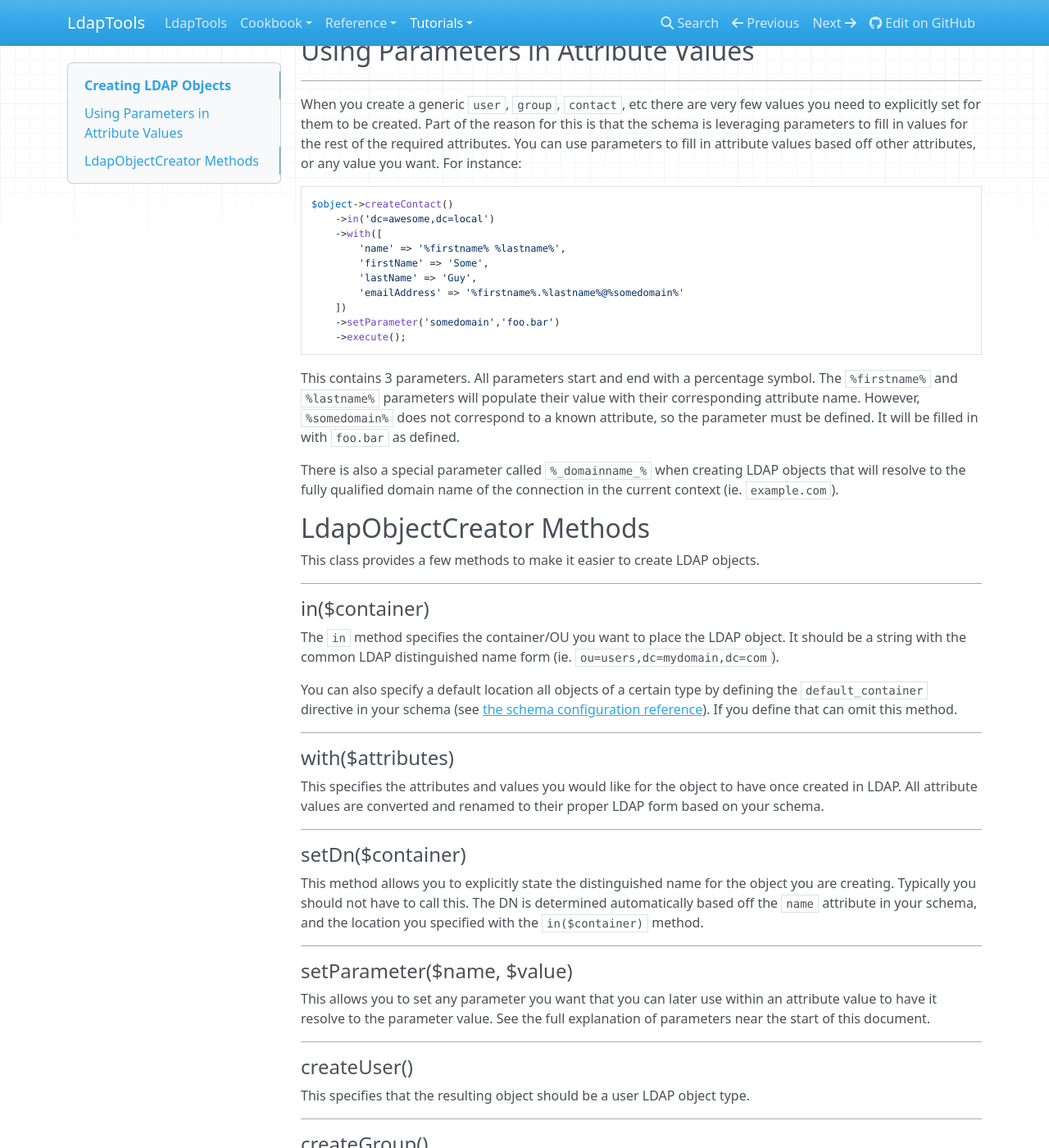
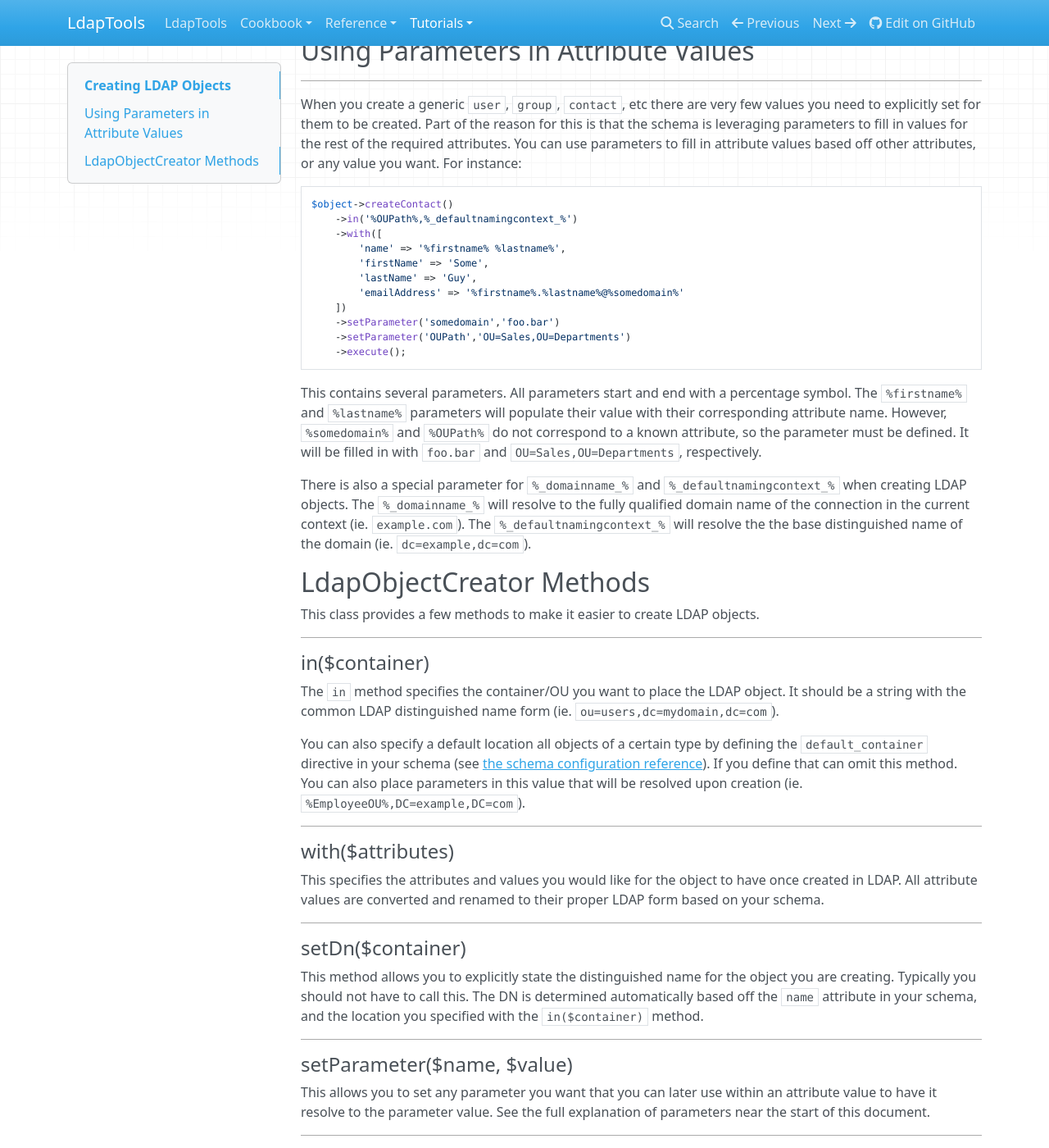
Before and after one commit to ldaptools/ldaptools, an MkDocs documentation site: the page built from docs/en/tutorials/Creating-LDAP-Objects.md, in a window 1280 px wide and 1400 px high, scrolled down 868 px. Shown: the whole window at 82% size. Built offline with MkDocs 1.6.1, drawn with Linux system fonts in a browser that asks for light colours; nearby versions of some CDN libraries.

Commit message:
Update the docs.

````diff
--- a/docs/en/tutorials/Creating-LDAP-Objects.md
+++ b/docs/en/tutorials/Creating-LDAP-Objects.md
@@ -51,7 +51,7 @@ want. For instance:
 
 ```php
 $object->createContact()
-    ->in('dc=awesome,dc=local')
+    ->in('%OUPath%,%_defaultnamingcontext_%')
     ->with([
         'name' => '%firstname% %lastname%',
         'firstName' => 'Some',
@@ -59,15 +59,19 @@ $object->createContact()
         'emailAddress' => '%firstname%.%lastname%@%somedomain%'
     ])
     ->setParameter('somedomain','foo.bar')
+    ->setParameter('OUPath','OU=Sales,OU=Departments')
     ->execute();
 ```
 
-This contains 3 parameters. All parameters start and end with a percentage symbol. The `%firstname%` and `%lastname%`
- parameters will populate their value with their corresponding attribute name. However, `%somedomain%` does not
-correspond to a known attribute, so the parameter must be defined. It will be filled in with `foo.bar` as defined.
+This contains several parameters. All parameters start and end with a percentage symbol. The `%firstname%` and `%lastname%`
+ parameters will populate their value with their corresponding attribute name. However, `%somedomain%` and `%OUPath%` do
+ not correspond to a known attribute, so the parameter must be defined. It will be filled in with `foo.bar` and
+`OU=Sales,OU=Departments`, respectively.
 
-There is also a special parameter called `%_domainname_%` when creating LDAP objects that will resolve to the fully
-qualified domain name of the connection in the current context (ie. `example.com`).
+There is also a special parameter for `%_domainname_%` and `%_defaultnamingcontext_%` when creating LDAP objects. The
+`%_domainname_%` will resolve to the fully qualified domain name of the connection in the current context (ie.
+`example.com`). The `%_defaultnamingcontext_%` will resolve the the base distinguished name of the domain (ie.
+`dc=example,dc=com`).
 
 ## LdapObjectCreator Methods
 
@@ -81,6 +85,7 @@ distinguished name form (ie. `ou=users,dc=mydomain,dc=com`).
 
 You can also specify a default location all objects of a certain type by defining the `default_container` directive in
 your schema (see [the schema configuration reference](../reference/Schema-Configuration.md)). If you define that can omit this method.
+You can also place parameters in this value that will be resolved upon creation (ie. `%EmployeeOU%,DC=example,DC=com`).
 
 ------------------------
 #### with($attributes)
````
